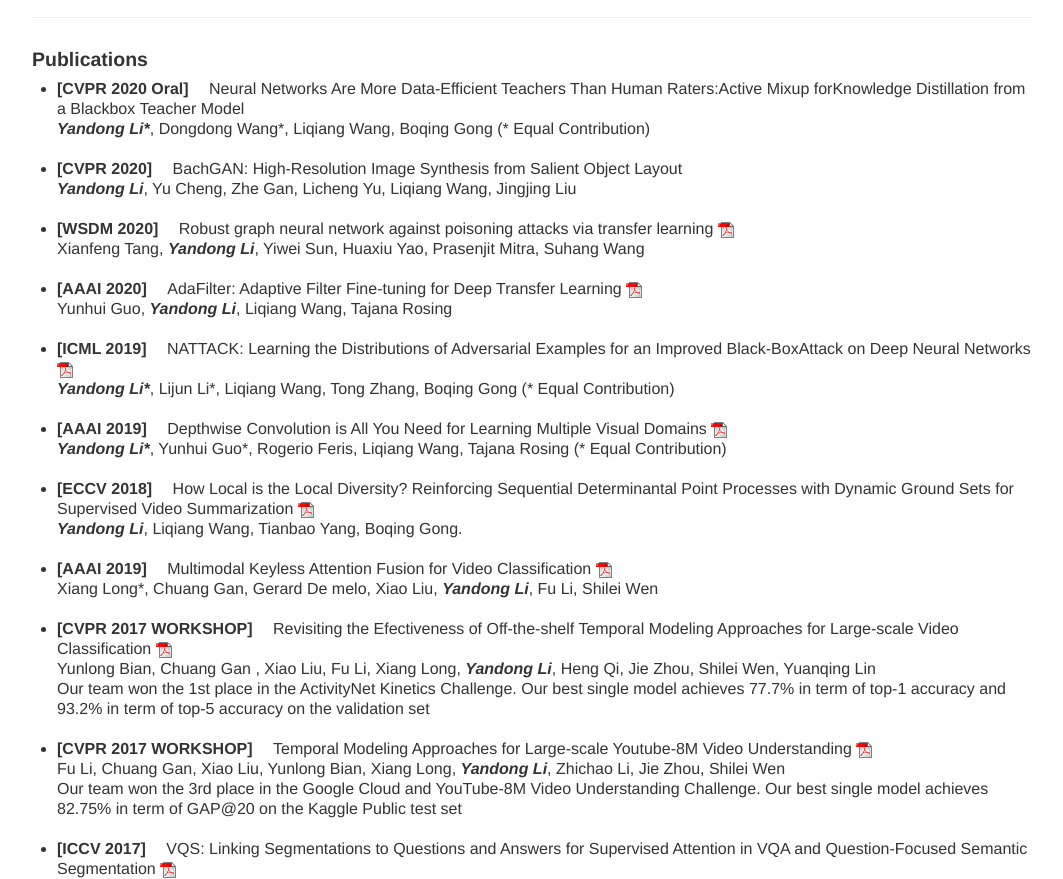
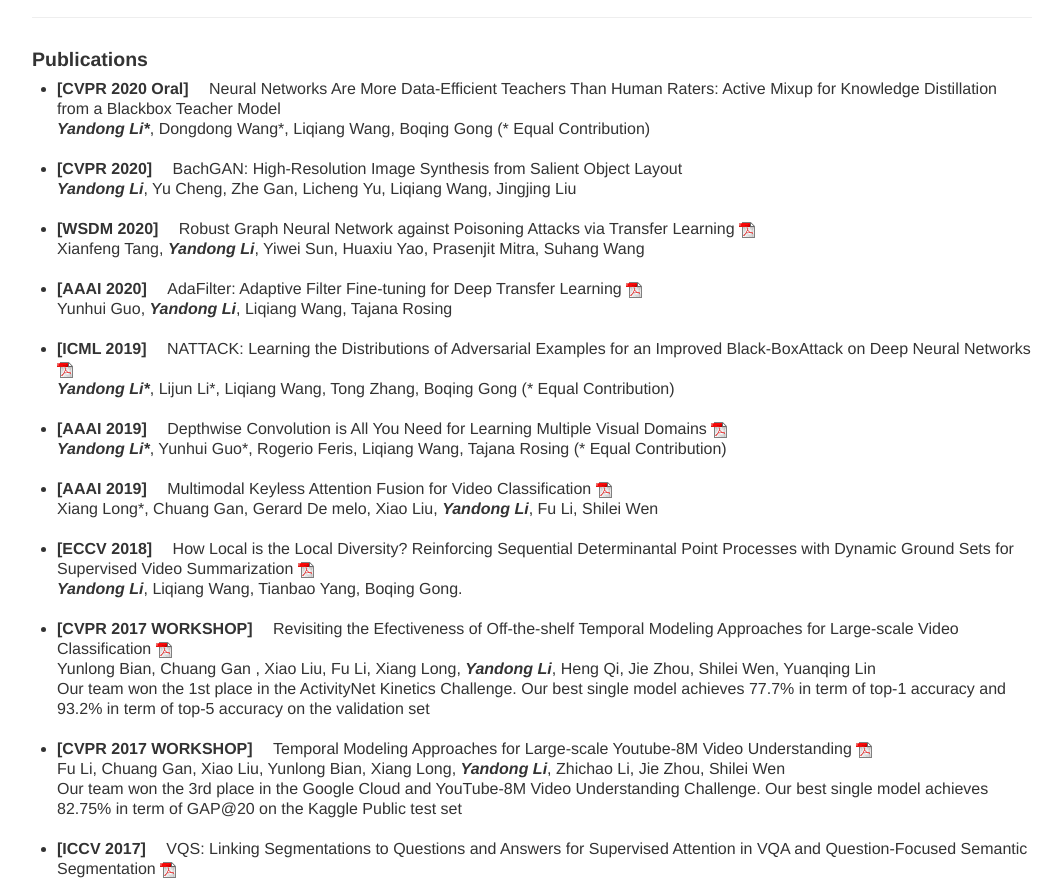
Before and after one commit to Cold-Winter/Cold-Winter.github.io, a plain HTML site: page index.html in a window 1280 px wide. Shown: the part 937-1816 px from the top of the page, without its empty margins (108-1171 px from the left). Drawn offline with Linux system fonts and the light colour scheme.

Commit message:
Update index.html

```diff
--- a/index.html
+++ b/index.html
@@ -1052,11 +1052,11 @@ body#dummybodyid .diigolet .cItem span.keywordStrong{float:none;font-weight:bold
 		 <div class="span">
 				<h4>Publications</h4>
 				<ul>
-				<li><b>[CVPR 2020 Oral]</b> &emsp;Neural Networks Are More Data-Efficient Teachers Than Human Raters:Active Mixup forKnowledge Distillation from a Blackbox Teacher Model<br>
+				<li><b>[CVPR 2020 Oral]</b> &emsp;Neural Networks Are More Data-Efficient Teachers Than Human Raters: Active Mixup for Knowledge Distillation from a Blackbox Teacher Model<br>
 				<i><b>Yandong Li*</b></i>, Dongdong Wang*, Liqiang Wang, Boqing Gong (* Equal Contribution)<br><br>
 				<li><b>[CVPR 2020]</b> &emsp;BachGAN: High-Resolution Image Synthesis from Salient Object Layout<br>
 				<i><b>Yandong Li</b></i>, Yu Cheng, Zhe Gan, Licheng Yu, Liqiang Wang, Jingjing Liu<br><br>
-				<li><b>[WSDM 2020]</b> &emsp;Robust graph neural network against poisoning attacks via transfer learning <a target="_blank" href="https://arxiv.org/pdf/1908.07558.pdf"><img border="0" src="assets/pdf.bmp" align="top"></a><br>
+				<li><b>[WSDM 2020]</b> &emsp;Robust Graph Neural Network against Poisoning Attacks via Transfer Learning <a target="_blank" href="https://arxiv.org/pdf/1908.07558.pdf"><img border="0" src="assets/pdf.bmp" align="top"></a><br>
 				Xianfeng Tang, <i><b>Yandong Li</b></i>, Yiwei Sun, Huaxiu Yao, Prasenjit Mitra, Suhang Wang<br><br>
 				<li><b>[AAAI 2020]</b> &emsp;AdaFilter: Adaptive Filter Fine-tuning for Deep Transfer Learning <a target="_blank" href="https://arxiv.org/pdf/1911.09659.pdf"><img border="0" src="assets/pdf.bmp" align="top"></a>  <br>
 				Yunhui Guo, <i><b>Yandong Li</b></i>, Liqiang Wang, Tajana Rosing <br><br>
@@ -1064,6 +1064,9 @@ body#dummybodyid .diigolet .cItem span.keywordStrong{float:none;font-weight:bold
 				<i><b>Yandong Li*</b></i>, Lijun Li*, Liqiang Wang, Tong Zhang, Boqing Gong (* Equal Contribution)<br><br>
 				<li><b>[AAAI 2019]</b>  &emsp;Depthwise Convolution is All You Need for Learning Multiple Visual Domains <a target="_blank" href="https://arxiv.org/pdf/1902.00927.pdf"><img border="0" src="assets/pdf.bmp" align="top"></a> <br>
 				<i><b>Yandong Li*</b></i>, Yunhui Guo*, Rogerio Feris, Liqiang Wang, Tajana Rosing (* Equal Contribution)<br><br>
+				<li><b>[AAAI 2019]</b> &emsp;Multimodal Keyless Attention Fusion for Video Classification <a target="_blank" href="http://research.baidu.com/wp-content/uploads/2018/01/17054-72868-2-SM.pdf"><img border="0" src="assets/pdf.bmp" align="top"></a><br>
+				Xiang Long*, Chuang Gan, Gerard De melo, Xiao Liu, <i><b>Yandong Li</b></i>, Fu Li, Shilei Wen <br>
+				<br></li>
 				<li><b>[ECCV 2018]</b> &emsp;How Local is the Local Diversity? Reinforcing Sequential Determinantal Point Processes with Dynamic Ground Sets for Supervised Video Summarization <a target="_blank" href="http://openaccess.thecvf.com/content_ECCV_2018/papers/Yandong_Li_How_Local_is_ECCV_2018_paper.pdf"><img border="0" src="assets/pdf.bmp" align="top"></a><br>
                                 <i><b>Yandong Li</b></i>, Liqiang Wang, Tianbao Yang, Boqing Gong.<br><br>
 					<!--
@@ -1073,11 +1076,7 @@ body#dummybodyid .diigolet .cItem span.keywordStrong{float:none;font-weight:bold
                                  </li>
 
 
-				<li><b>[AAAI 2019]</b> &emsp;Multimodal Keyless Attention Fusion for Video Classification <a target="_blank" href="http://research.baidu.com/wp-content/uploads/2018/01/17054-72868-2-SM.pdf"><img border="0" src="assets/pdf.bmp" align="top"></a><br>
-				Xiang Long*, Chuang Gan, Gerard De melo, Xiao Liu, <i><b>Yandong Li</b></i>, Fu Li, Shilei Wen <br>
-				<br>
 
-					</li>
 
 				<li><b>[CVPR 2017 WORKSHOP]</b> &emsp;Revisiting the Efectiveness of Off-the-shelf Temporal Modeling Approaches for Large-scale Video Classification <a target="_blank" href="https://arxiv.org/abs/1708.03805"><img border="0" src="assets/pdf.bmp" align="top"></a> <br>
                     Yunlong Bian, Chuang Gan , Xiao Liu, Fu Li, Xiang Long, <i><b>Yandong Li</b></i>, Heng Qi, Jie Zhou, Shilei Wen, Yuanqing Lin <br>
```
